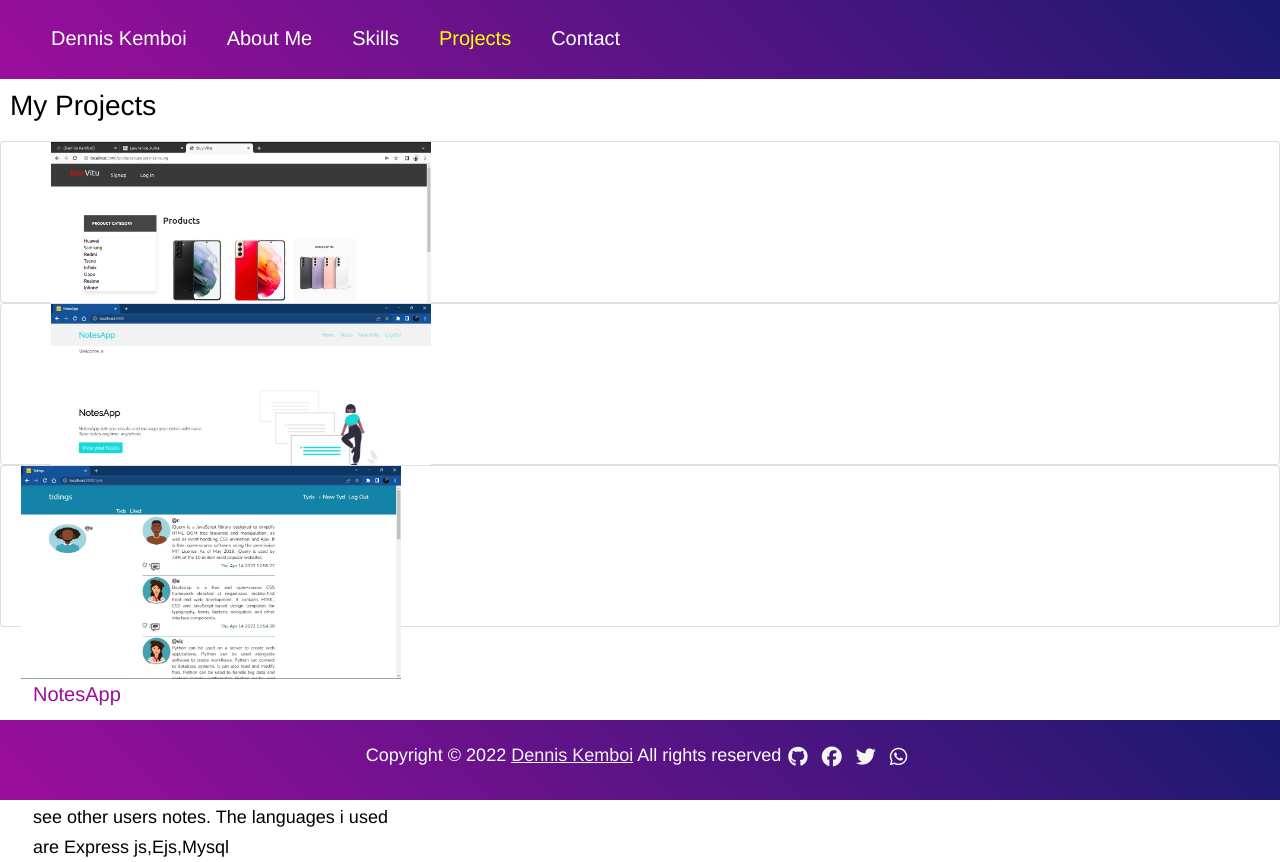
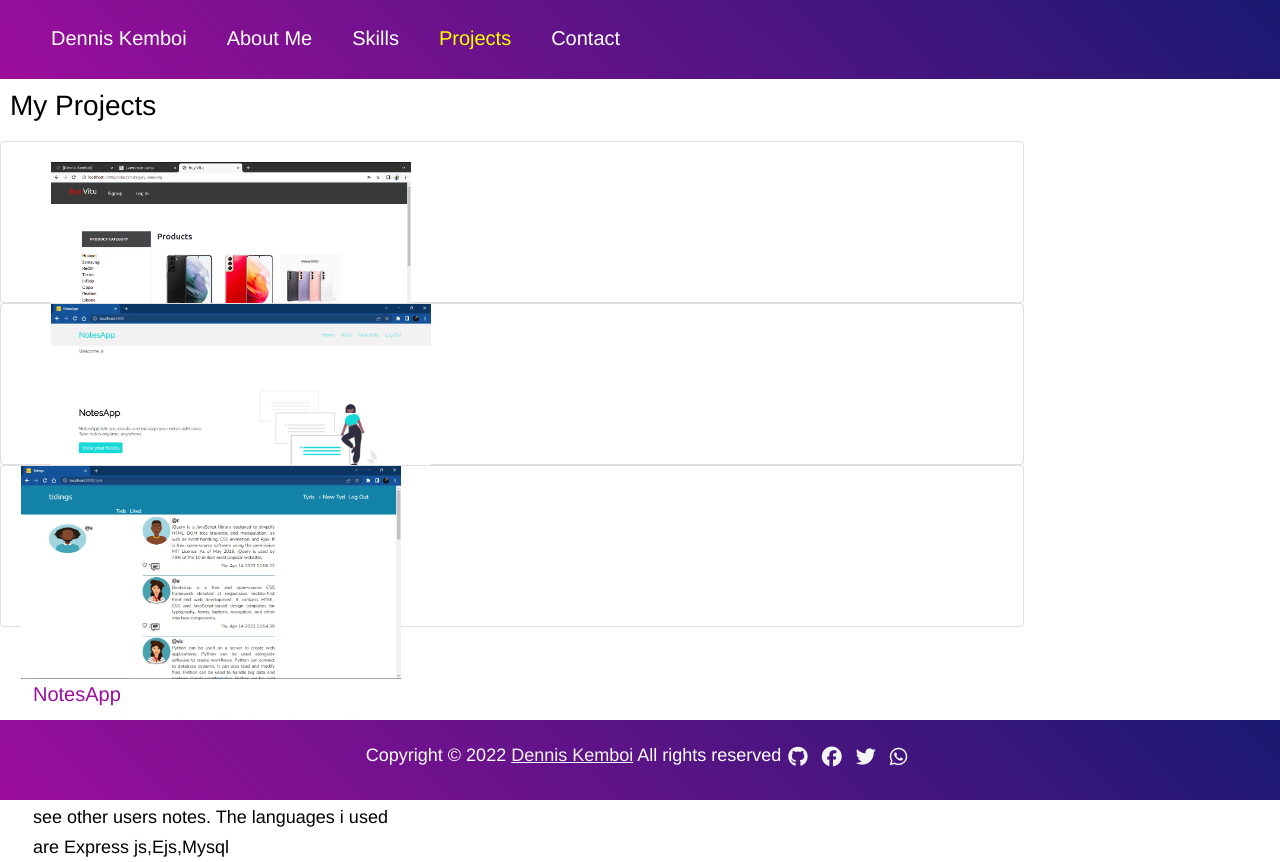
Before and after one commit to Developer-Dennis/densite, a Vue app: page /projects in a window 1280 px wide. Built offline with nearby package versions, Linux system fonts and the light colour scheme.

Commit message:
styled projects  page

```diff
--- a/src/views/projects.vue
+++ b/src/views/projects.vue
@@ -76,7 +76,23 @@ export default {
   margin-right: 30px;
 }
 
-@media  screen and (max-width:620px) {
+
+
+  @media screen and (min-width:600px) {
+    .contain{
+      max-width: 100%;
+      width: 1000px;
+    }
+  }
+
+
+
+*{
+  margin:0;
+  padding:0;
+  border:0;
+  outline:none;
+}
   .card{
     width: 40%;
   }
@@ -91,6 +107,6 @@ export default {
     width: 80%;
 
   }
-}
+
 
 </style>
```
